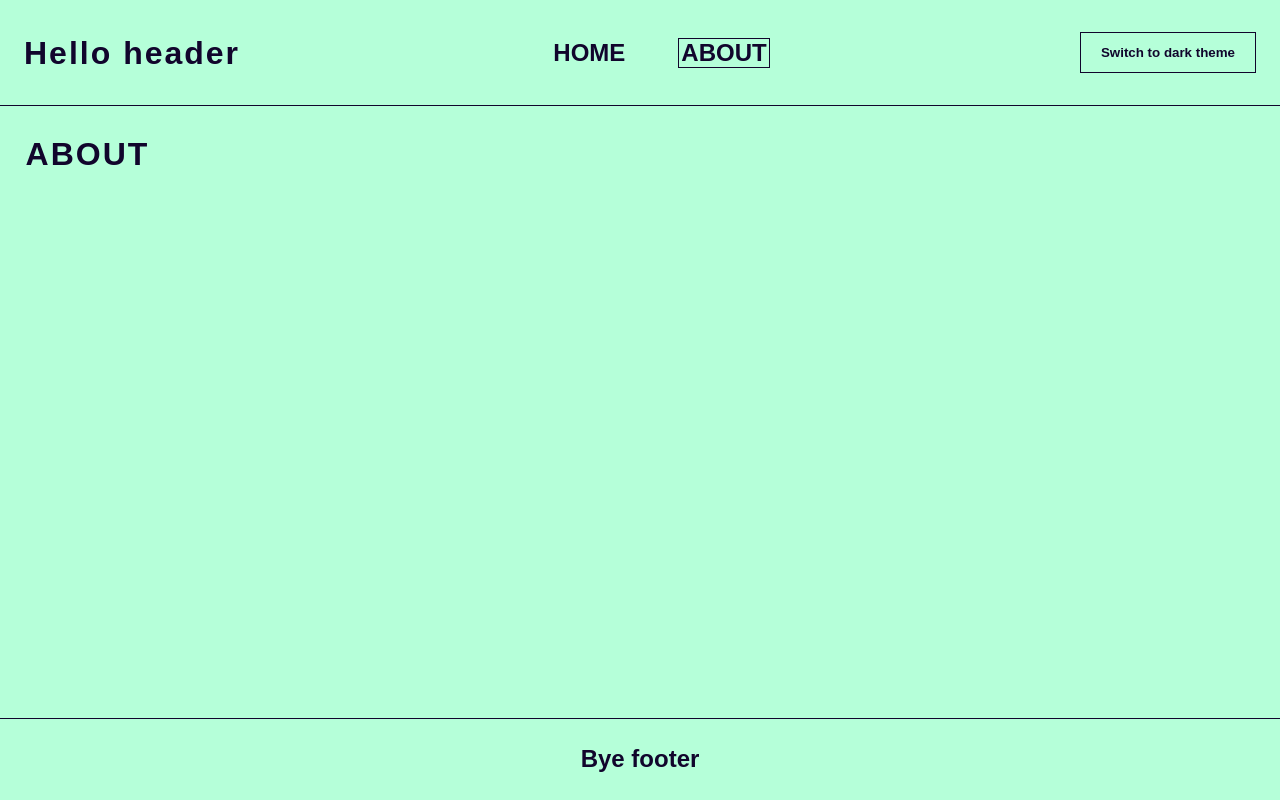
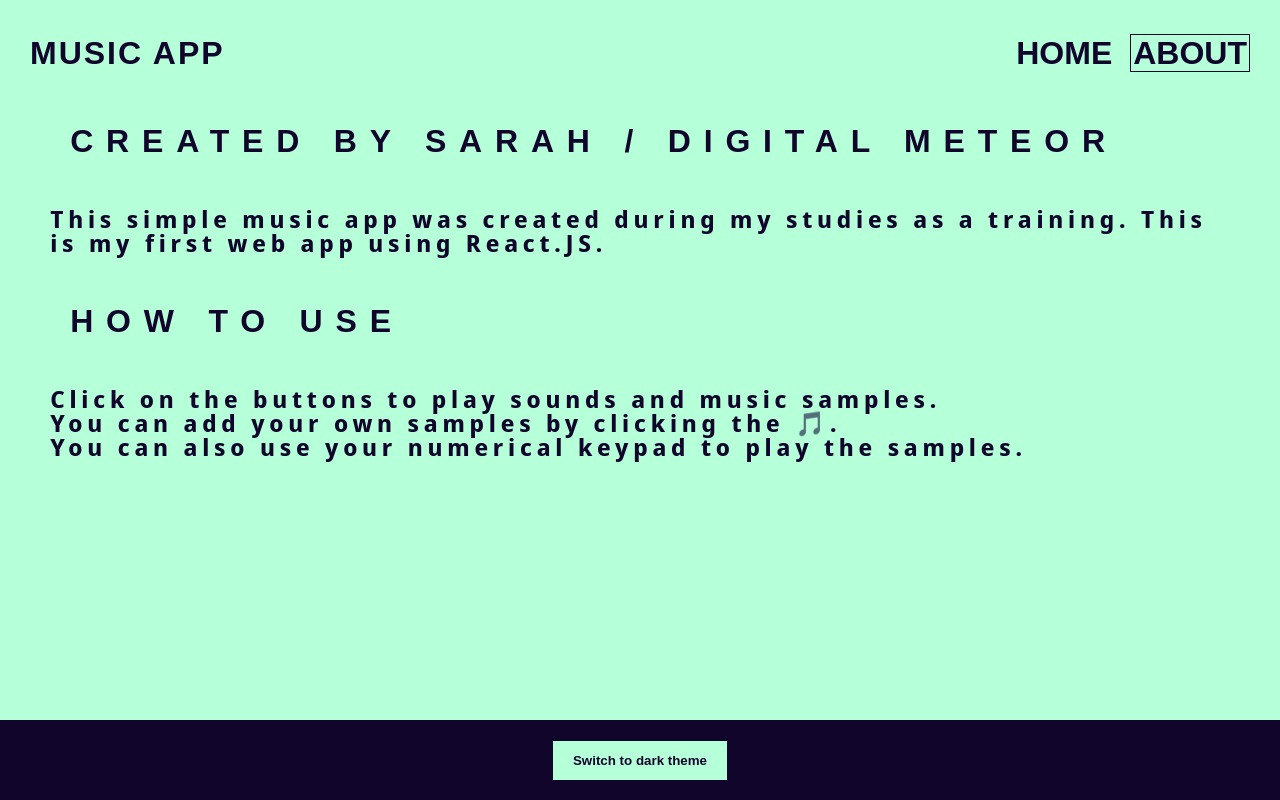
Before and after one commit to DigitalMeteorCode/React-Drum, a React (Create React App) app: page /about in a window 1280 px wide. Built offline with nearby package versions, Linux system fonts and the light colour scheme.

Commit message:
Redaction de la section About, finalisations

```diff
--- a/src/App.css
+++ b/src/App.css
@@ -48,3 +48,4 @@ table {
 }
 
 @import url('https://fonts.googleapis.com/css2?family=Advent+Pro:wght@100;300;600&display=swap');
+@import url('https://fonts.googleapis.com/css2?family=Noto+Sans+Display:wght@100&display=swap');
--- a/src/components/About/index.js
+++ b/src/components/About/index.js
@@ -3,9 +3,29 @@ import styled from "styled-components";
 export default function About() {
     return(
         <Wrapper>
-            <h1>ABOUT</h1>
+            <h2>CREATED BY SARAH / DIGITAL METEOR</h2>
+            <p>This simple music app was created during my studies as a training. This is my first web app using React.JS.
+            </p>
+            <h2>HOW TO USE</h2>
+            <p>Click on the buttons to play sounds and music samples.<br/>You can add your own samples by clicking the 🎵.<br/>You can also use your numerical keypad to play the samples.</p>
         </Wrapper>
     );
 }
 
-const Wrapper = styled.div``;
+const Wrapper = styled.div`
+    min-height: calc(100vh - 185px);
+    width: 96%;
+    max-width: 1240px;
+    margin: auto;
+    & h2 {
+        font-size: 2rem;
+        letter-spacing: 0.8rem;
+        margin: 20px;
+    }
+    & p {
+        font-size: 1.5rem;
+        letter-spacing: 0.3rem;
+        font-family: 'Noto Sans Display', sans-serif;
+        margin: 50px auto;
+    }
+`;
--- a/src/components/Footer/index.js
+++ b/src/components/Footer/index.js
@@ -1,9 +1,11 @@
 import styled from "styled-components";
 
-export default function Footer(){
+export default function Footer({ isLight, handleToggleTheme }){
     return (
         <Wrapper>
-            <p>Bye footer</p>
+            <button onClick={handleToggleTheme}>
+                Switch to {isLight ? "dark" : "light"} theme
+            </button>
         </Wrapper>
     );
 }
@@ -13,5 +15,5 @@ height: 80px;
     display: flex;
     justify-content: center;
     align-items: center;
-    border-top: solid 1px;
+    background-color: ${(props) => props.theme.mainColor};
 `;
--- a/src/components/Header/index.js
+++ b/src/components/Header/index.js
@@ -1,11 +1,11 @@
 import styled from "styled-components";
 import { Link, useLocation } from "react-router-dom";
 
-export default function Header({ isLight, handleToggleTheme }){
+export default function Header(){
     const location = useLocation();
     return (
         <Wrapper>
-            <h1>Hello header</h1>
+            <h1>MUSIC APP</h1>
             <nav>
                 <Link to="/">
                     <MenuEl isCurrentPage={location.pathname === "/"}>HOME</MenuEl>
@@ -14,9 +14,6 @@ export default function Header({ isLight, handleToggleTheme }){
                     <MenuEl isCurrentPage={location.pathname === "/about"}>ABOUT</MenuEl>
                 </Link>
             </nav>
-            <button onClick={handleToggleTheme}>
-                Switch to {isLight ? "dark" : "light"} theme
-            </button>
         </Wrapper>
     );
 }
@@ -25,9 +22,8 @@ const Wrapper = styled.header`
     height: 105px;
     display: flex;
     justify-content: space-between;
-    padding: 0px 24px;
+    padding: 0px 30px;
     align-items: center;
-    border-bottom: solid 1px;
     & nav{
         display: flex;
     }
@@ -36,11 +32,12 @@ const Wrapper = styled.header`
         color: inherit;
     }
     & a:first-child{
-        margin-right: 50px;
+        margin-right: 15px;
     }
 `;
 
 const MenuEl = styled.p`
+    font-size: 2rem;
     padding: 2px;
     border: solid 0.5px ${(props)=>(props.isCurrentPage ? "" : "transparent")};
     &:hover{
--- a/src/components/Home/GridButton.js
+++ b/src/components/Home/GridButton.js
@@ -52,5 +52,6 @@ overflow: hidden;
     position: absolute;
     top: 15px;
     right: 15px;
+    font-size: 1.2rem;
 }
 `;
--- a/src/components/Home/index.js
+++ b/src/components/Home/index.js
@@ -25,7 +25,12 @@ export default function Home() {
     );
 }
 
-const Wrapper = styled.div``;
+const Wrapper = styled.div`
+    width: 100%;
+    display: flex;
+    align-items: center;
+`;
+
 
 const Grid = styled.div`
     display: grid;
--- a/src/components/UI/Layout.js
+++ b/src/components/UI/Layout.js
@@ -20,9 +20,9 @@ export default function Layout({children}) {
         <ThemeProvider theme={isLight ? lightTheme : darkTheme}>
             <Wrapper>
                 <GlobalStyle />
-                <Header isLight={isLight} handleToggleTheme={handleToggleTheme} />
+                <Header />
                 <Main>{children}</Main>
-                <Footer />
+                <Footer isLight={isLight} handleToggleTheme={handleToggleTheme} />
             </Wrapper>
         </ThemeProvider>
     );
@@ -31,9 +31,9 @@ export default function Layout({children}) {
 const Wrapper = styled.div``;
 
 const Main = styled.div`
-min-height: calc(100vh - 220px);
+min-height: calc(100vh - 185px);
 width: 96%;
 max-width: 1240px;
 margin: auto;
-margin-top: 32px;
+display: flex;
 `;
```
Lines whose indentation alone changed are shown as unchanged.
